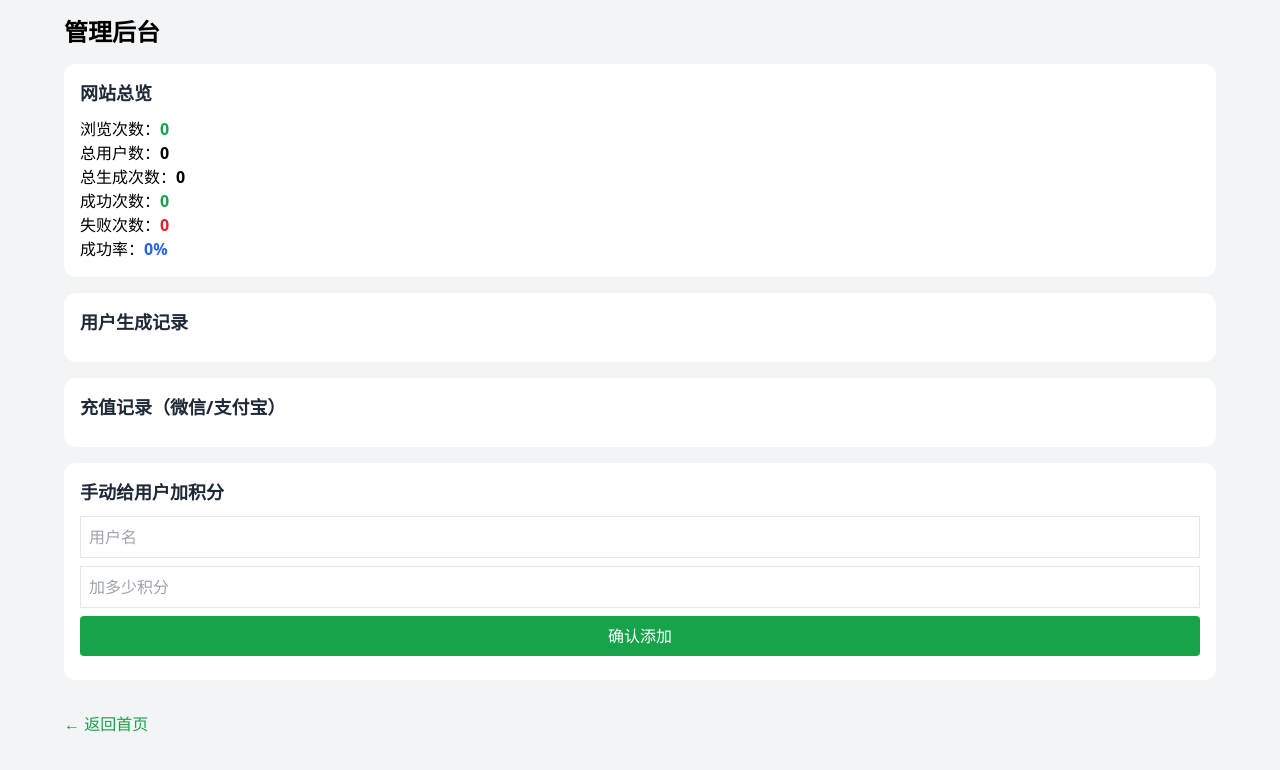
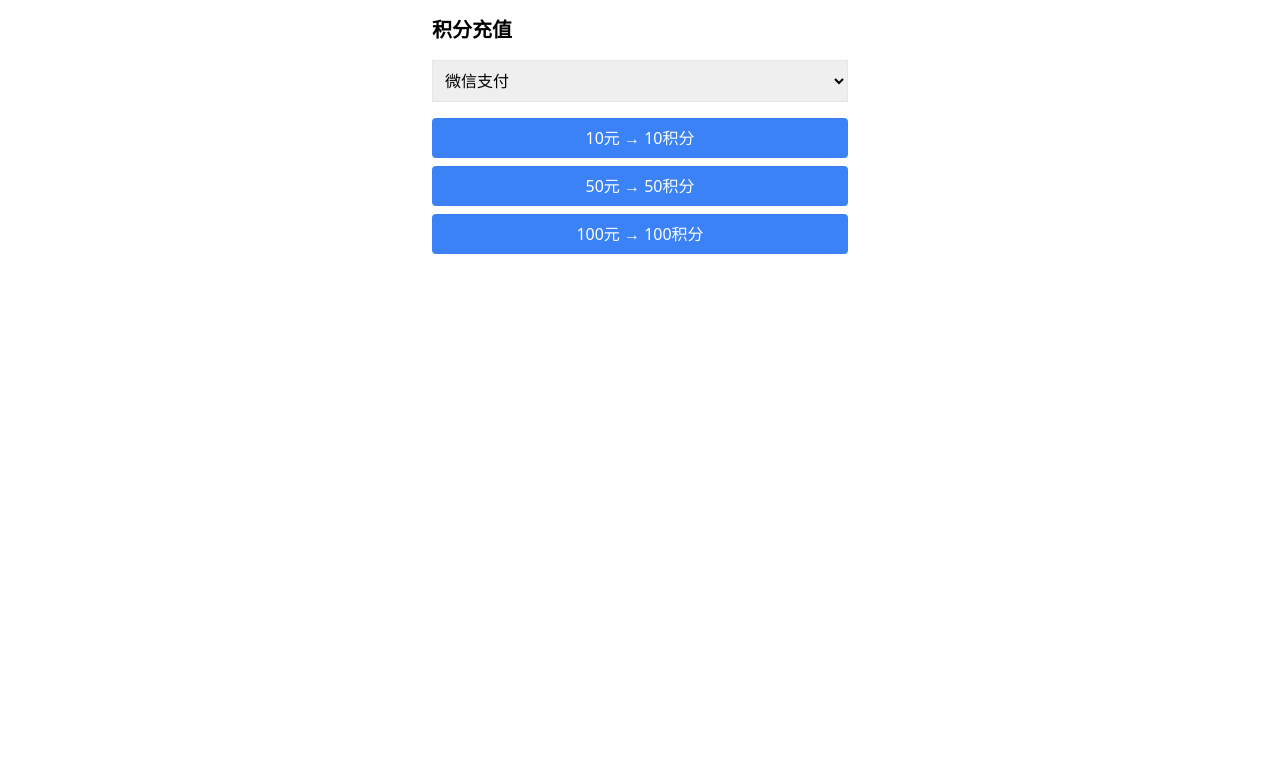
Before and after one commit to wp568/wp568.github.io, a website: page admin.html in a window 1280 px wide. Drawn offline with nearby package versions, Linux system fonts and the light colour scheme; no server answers.

Commit message:
Update admin.html

```diff
--- a/admin.html
+++ b/admin.html
@@ -2,92 +2,68 @@
 <html lang="zh-CN">
 <head>
   <meta charset="UTF-8">
-  <meta name="viewport" content="width=device-width, initial-scale=1.0">
-  <title>管理后台</title>
+  <title>积分充值</title>
   <script src="https://cdn.tailwindcss.com"></script>
-  <style>
-    .box { background: white; padding: 16px; border-radius: 12px; margin-bottom: 16px; }
-    .title { font-size: 18px; font-weight: bold; margin-bottom: 10px; color: #1f2937; }
-    .item { padding: 8px 0; border-bottom: 1px solid #eee; }
-  </style>
 </head>
-<body class="bg-gray-100 p-4">
-<div class="max-w-6xl mx-auto">
+<body class="max-w-md mx-auto p-4">
+  <h1 class="text-xl font-bold mb-4">积分充值</h1>
 
-  <h1 class="text-2xl font-bold mb-4">管理后台</h1>
+  <select id="payType" class="border p-2 w-full mb-4">
+    <option value="1">微信支付</option>
+    <option value="2">支付宝支付</option>
+  </select>
 
-  <!-- 总览 -->
-  <div class="box">
-    <div class="title">网站总览</div>
-    <p>浏览次数：<span id="pv" class="font-bold text-green-600">0</span></p>
-    <p>总用户数：<span id="uc" class="font-bold">0</span></p>
-    <p>总生成次数：<span id="gt" class="font-bold">0</span></p>
-    <p>成功次数：<span id="gs" class="font-bold text-green-600">0</span></p>
-    <p>失败次数：<span id="gf" class="font-bold text-red-600">0</span></p>
-    <p>成功率：<span id="gr" class="font-bold text-blue-600">0%</span></p>
-  </div>
+  <button onclick="pay(10)" class="bg-blue-500 text-white p-2 w-full rounded mb-2">10元 → 10积分</button>
+  <button onclick="pay(50)" class="bg-blue-500 text-white p-2 w-full rounded mb-2">50元 → 50积分</button>
+  <button onclick="pay(100)" class="bg-blue-500 text-white p-2 w-full rounded mb-2">100元 → 100积分</button>
 
-  <!-- 生成记录 -->
-  <div class="box">
-    <div class="title">用户生成记录</div>
-    <div id="glist"></div>
-  </div>
+  <div id="qrcode" class="mt-4 text-center"></div>
+  <div id="status" class="mt-2 text-sm text-gray-600"></div>
 
-  <!-- 充值记录 -->
-  <div class="box">
-    <div class="title">充值记录（微信/支付宝）</div>
-    <div id="rlist"></div>
-  </div>
+  <script>
+    const user = JSON.parse(localStorage.getItem("aiUser"));
+    const API = "https://wp568-github-io.onrender.com";
+    let currentOrderId = "";
+    let timer = null;
 
-  <!-- 手动加积分 -->
-  <div class="box">
-    <div class="title">手动给用户加积分</div>
-    <input id="uname" class="border p-2 w-full mb-2" placeholder="用户名">
-    <input id="upoints" type="number" class="border p-2 w-full mb-2" placeholder="加多少积分">
-    <button onclick="add()" class="bg-green-600 text-white p-2 w-full rounded">确认添加</button>
-    <p id="msg" class="mt-2 text-center"></p>
-  </div>
+    // 轮询订单状态
+    async function checkStatus() {
+      const res = await fetch(API + "/api/check-order", {
+        method: "POST",
+        headers: { "Content-Type": "application/json" },
+        body: JSON.stringify({ orderId: currentOrderId })
+      });
+      const data = await res.json();
+      if (data.status === "success") {
+        status.innerHTML = "<span class='text-green-600'>✅ 支付成功！积分已到账</span>";
+        clearInterval(timer);
+      } else {
+        status.innerHTML = "<span class='text-orange-500'>⌛ 等待付款中...</span>";
+      }
+    }
 
-  <a href="index.html" class="inline-block mt-4 text-green-600">← 返回首页</a>
-</div>
+    async function pay(points) {
+      const t = document.getElementById("payType").value;
+      // 1. 创建待付款订单
+      const res = await fetch(API + "/api/create-order", {
+        method: "POST",
+        headers: { "Content-Type": "application/json" },
+        body: JSON.stringify({ username: user.username, points, payType: parseInt(t) })
+      });
+      const data = await res.json();
+      if (!data.ok) return alert("创建订单失败");
 
-<script>
-const API = "https://wp568-github-io.onrender.com";
-
-async function load() {
-  const r = await fetch(API + "/api/admin/all");
-  const d = await r.json();
-
-  document.getElementById("pv").innerText = d.pv || 0;
-  document.getElementById("uc").innerText = d.userCount || 0;
-  document.getElementById("gt").innerText = d.totalGen || 0;
-  document.getElementById("gs").innerText = d.successGen || 0;
-  document.getElementById("gf").innerText = d.failGen || 0;
-  document.getElementById("gr").innerText = d.genRate || "0%";
-
-  const gl = document.getElementById("glist");
-  d.genLogs.forEach(g => {
-    gl.innerHTML += `<div class="item">${g.time} | ${g.username} | ${g.style} | ${g.success?"✅成功":"❌失败"}</div>`;
-  });
-
-  const rl = document.getElementById("rlist");
-  d.chargeLogs.forEach(c => {
-    rl.innerHTML += `<div class="item">${c.time} | ${c.username} | +${c.points}积分 | ${c.payType==1?"微信":"支付宝"}</div>`;
-  });
-}
-load();
-
-async function add() {
-  const u = document.getElementById("uname").value;
-  const p = document.getElementById("upoints").value;
-  const res = await fetch(API + "/api/admin/add", {
-    method: "POST",
-    headers: { "Content-Type": "application/json" },
-    body: JSON.stringify({ username: u, points: parseInt(p) })
-  });
-  const d = await res.json();
-  document.getElementById("msg").innerText = d.ok ? "✅ 成功！积分：" + d.score : "❌ 失败：" + d.msg;
-}
-</script>
+      currentOrderId = data.orderId;
+      // 2. 显示二维码
+      if (t == 1) {
+        qrcode.innerHTML = `<h3>微信支付</h3><img src="/qrcode-wechat.png" width="300"><p>订单号：${currentOrderId}</p>`;
+      } else {
+        qrcode.innerHTML = `<h3>支付宝支付</h3><img src="/qrcode-alipay.png" width="300"><p>订单号：${currentOrderId}</p>`;
+      }
+      // 3. 每3秒查一次状态
+      clearInterval(timer);
+      timer = setInterval(checkStatus, 3000);
+    }
+  </script>
 </body>
 </html>
```
